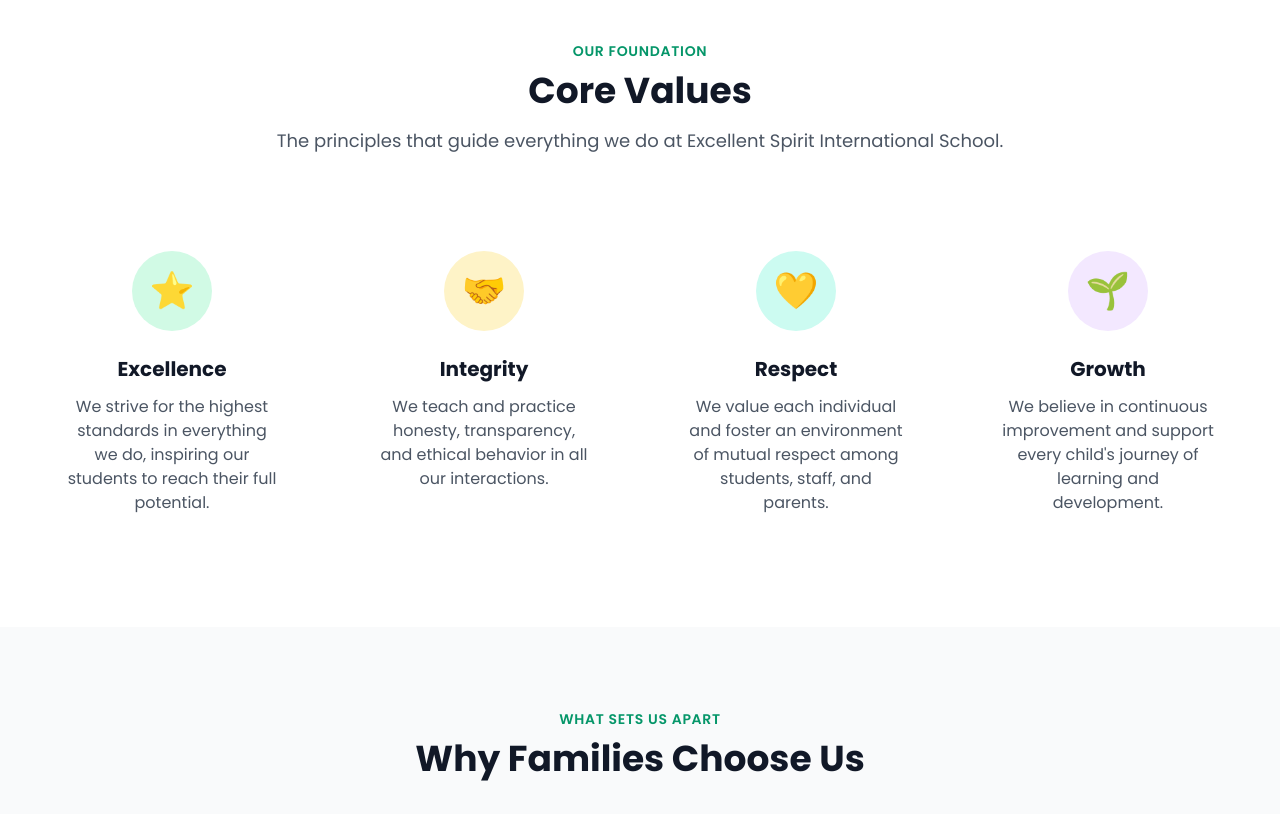
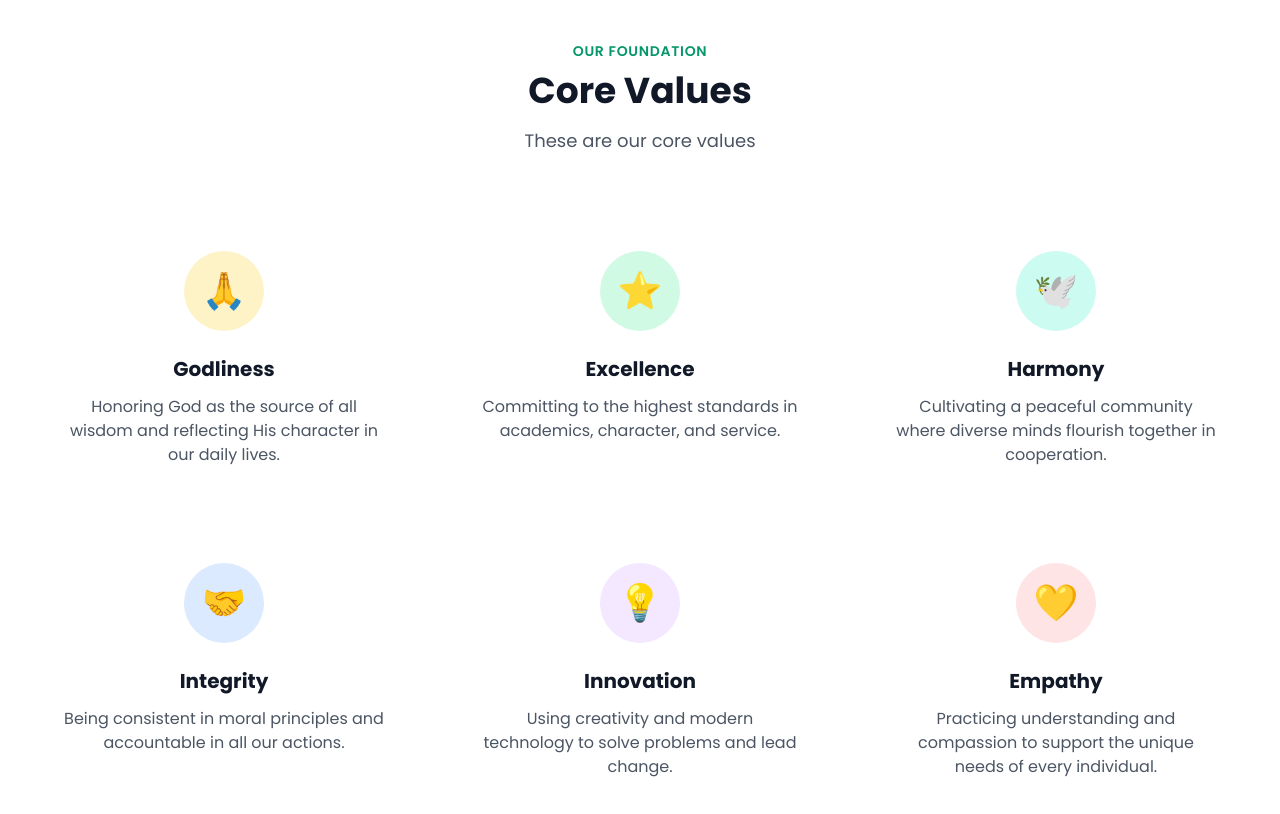
Before and after one commit to jova-graphix/excellentspirit, a website: page about.html in a window 1280 px wide. Shown: the part 1680-2494 px from the top of the page. Drawn offline with nearby package versions, Linux system fonts and the light colour scheme; no server answers.

Commit message:
Add files via upload

```diff
--- a/about.html
+++ b/about.html
@@ -151,36 +151,50 @@
             <div class="text-center mb-16">
                 <span class="text-primary-600 font-semibold text-sm uppercase tracking-wider">Our Foundation</span>
                 <h2 class="text-3xl lg:text-4xl font-bold text-gray-900 mt-2 mb-4">Core Values</h2>
-                <p class="text-gray-600 text-lg">The principles that guide everything we do at Excellent Spirit International School.</p>
+                <p class="text-gray-600 text-lg" data-cms-text="about_valuesIntro">These are our core values</p>
             </div>
-            <div class="grid md:grid-cols-2 lg:grid-cols-4 gap-8">
+            <div class="grid md:grid-cols-2 lg:grid-cols-3 gap-8">
+                <div class="text-center p-8">
+                    <div class="w-20 h-20 bg-amber-100 rounded-full flex items-center justify-center mx-auto mb-6">
+                        <span class="text-4xl">🙏</span>
+                    </div>
+                    <h3 class="text-xl font-bold text-gray-900 mb-3" data-cms-text="about_value1Title">Godliness</h3>
+                    <p class="text-gray-600" data-cms-text="about_value1Text">Honoring God as the source of all wisdom and reflecting His character in our daily lives.</p>
+                </div>
                 <div class="text-center p-8">
                     <div class="w-20 h-20 bg-primary-100 rounded-full flex items-center justify-center mx-auto mb-6">
                         <span class="text-4xl">⭐</span>
                     </div>
-                    <h3 class="text-xl font-bold text-gray-900 mb-3" data-cms-text="about_value1Title">Excellence</h3>
-                    <p class="text-gray-600" data-cms-text="about_value1Text">We strive for the highest standards in everything we do, inspiring our students to reach their full potential.</p>
-                </div>
-                <div class="text-center p-8">
-                    <div class="w-20 h-20 bg-amber-100 rounded-full flex items-center justify-center mx-auto mb-6">
-                        <span class="text-4xl">🤝</span>
-                    </div>
-                    <h3 class="text-xl font-bold text-gray-900 mb-3" data-cms-text="about_value2Title">Integrity</h3>
-                    <p class="text-gray-600" data-cms-text="about_value2Text">We teach and practice honesty, transparency, and ethical behavior in all our interactions.</p>
+                    <h3 class="text-xl font-bold text-gray-900 mb-3" data-cms-text="about_value2Title">Excellence</h3>
+                    <p class="text-gray-600" data-cms-text="about_value2Text">Committing to the highest standards in academics, character, and service.</p>
                 </div>
                 <div class="text-center p-8">
                     <div class="w-20 h-20 bg-teal-100 rounded-full flex items-center justify-center mx-auto mb-6">
-                        <span class="text-4xl">💛</span>
+                        <span class="text-4xl">🕊️</span>
                     </div>
-                    <h3 class="text-xl font-bold text-gray-900 mb-3" data-cms-text="about_value3Title">Respect</h3>
-                    <p class="text-gray-600" data-cms-text="about_value3Text">We value each individual and foster an environment of mutual respect among students, staff, and parents.</p>
+                    <h3 class="text-xl font-bold text-gray-900 mb-3" data-cms-text="about_value3Title">Harmony</h3>
+                    <p class="text-gray-600" data-cms-text="about_value3Text">Cultivating a peaceful community where diverse minds flourish together in cooperation.</p>
+                </div>
+                <div class="text-center p-8">
+                    <div class="w-20 h-20 bg-blue-100 rounded-full flex items-center justify-center mx-auto mb-6">
+                        <span class="text-4xl">🤝</span>
+                    </div>
+                    <h3 class="text-xl font-bold text-gray-900 mb-3" data-cms-text="about_value4Title">Integrity</h3>
+                    <p class="text-gray-600" data-cms-text="about_value4Text">Being consistent in moral principles and accountable in all our actions.</p>
                 </div>
                 <div class="text-center p-8">
                     <div class="w-20 h-20 bg-purple-100 rounded-full flex items-center justify-center mx-auto mb-6">
-                        <span class="text-4xl">🌱</span>
+                        <span class="text-4xl">💡</span>
                     </div>
-                    <h3 class="text-xl font-bold text-gray-900 mb-3" data-cms-text="about_value4Title">Growth</h3>
-                    <p class="text-gray-600" data-cms-text="about_value4Text">We believe in continuous improvement and support every child's journey of learning and development.</p>
+                    <h3 class="text-xl font-bold text-gray-900 mb-3" data-cms-text="about_value5Title">Innovation</h3>
+                    <p class="text-gray-600" data-cms-text="about_value5Text">Using creativity and modern technology to solve problems and lead change.</p>
+                </div>
+                <div class="text-center p-8">
+                    <div class="w-20 h-20 bg-rose-100 rounded-full flex items-center justify-center mx-auto mb-6">
+                        <span class="text-4xl">💛</span>
+                    </div>
+                    <h3 class="text-xl font-bold text-gray-900 mb-3" data-cms-text="about_value6Title">Empathy</h3>
+                    <p class="text-gray-600" data-cms-text="about_value6Text">Practicing understanding and compassion to support the unique needs of every individual.</p>
                 </div>
             </div>
         </div>
```
Also changed, not shown: settings.html (+13 -8 lines).
